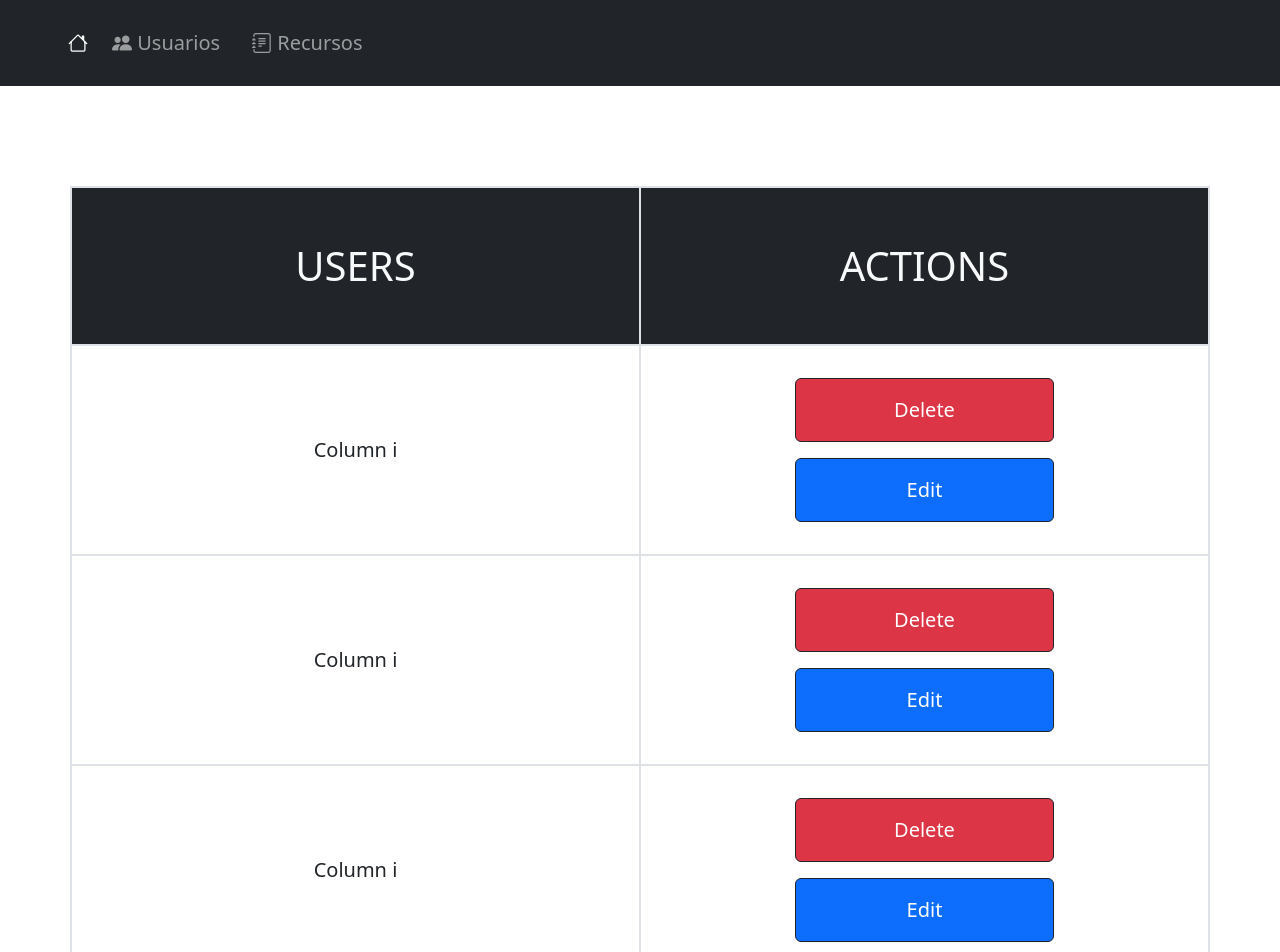
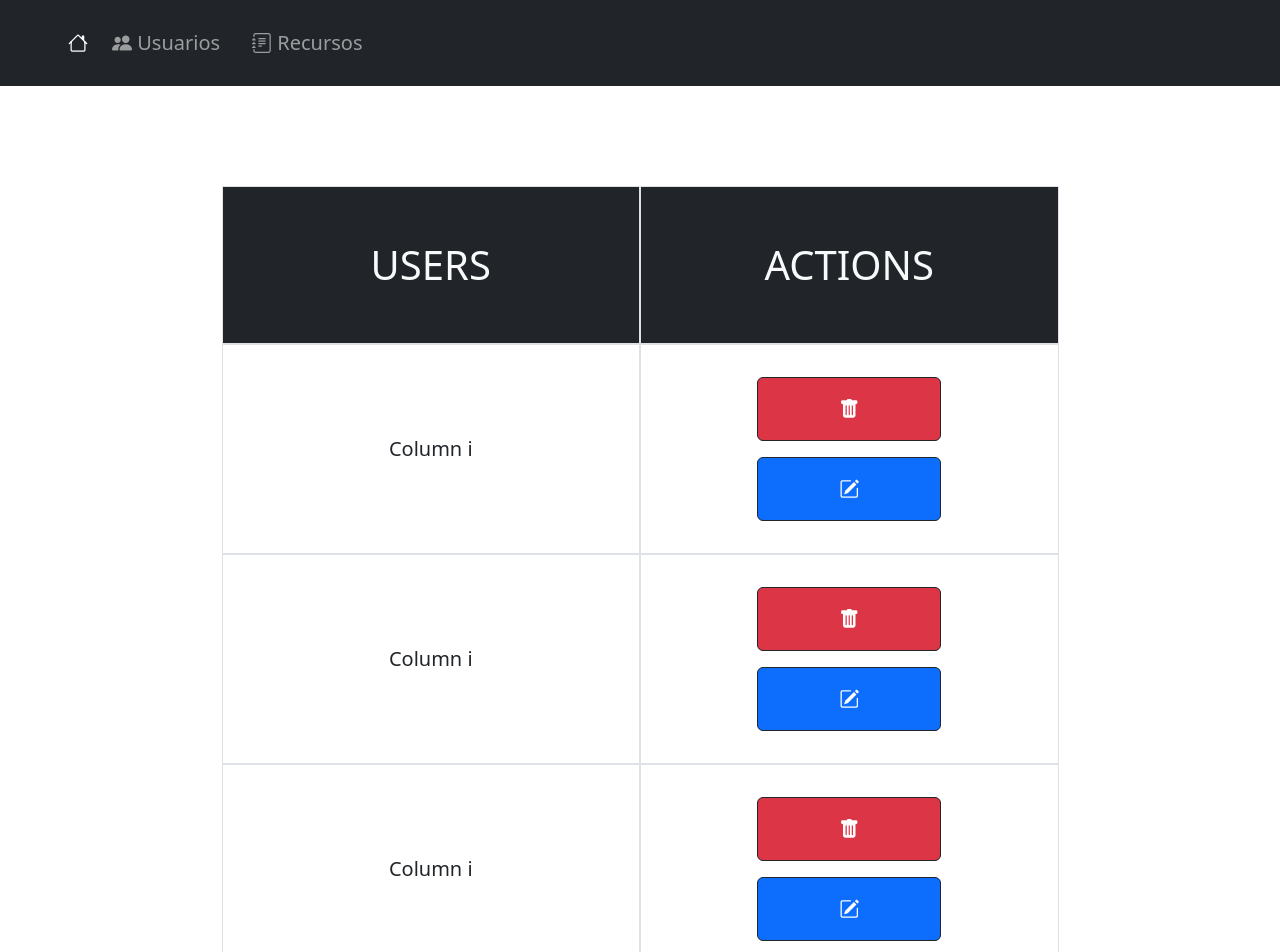
Before and after one commit to mjmoral5/grupal_API, an Angular app: page /users in a window 1280 px wide. Shown: the top 952 px of the page. Built offline with nearby package versions, Linux system fonts and the light colour scheme; no server answers.

Commit message:
Añadiendo iconos

```diff
--- a/src/app/component/list-resources/list-resources.component.html
+++ b/src/app/component/list-resources/list-resources.component.html
@@ -1,13 +1,11 @@
 <app-nav-bar></app-nav-bar>
 <div class="container my-4 my-xl-5">
   <div class="row text-center w-75 m-auto">
-    <div class="row">
-      <div class="col p-xl-5 p-3 fs-1 text-uppercase border bg-dark text-light">
-        Users
-      </div>
-      <div class="col p-xl-5 p-3 fs-1 text-uppercase border bg-dark text-light">
-        Resources
-      </div>
+    <div class="col p-3 p-xl-5 fs-1 text-uppercase border bg-dark text-light">
+      Users
+    </div>
+    <div class="col p-3 p-xl-5 fs-1 text-uppercase border bg-dark text-light">
+      Resources
     </div>
     <div class="row"></div>
     <div class="d-flex justify-content-center align-items-center col p-xl-4 p-3 fs-5 border">
--- a/src/app/component/list-users/list-users.component.html
+++ b/src/app/component/list-users/list-users.component.html
@@ -1,26 +1,66 @@
 <app-nav-bar></app-nav-bar>
 
-<div class="container border my-4 my-xl-5">
-  <div class="row text-center">
-    <div class="col p-xl-5 p-3 fs-1 text-uppercase font-weight-bold border bg-dark text-light ">Users</div>
-    <div class="col p-xl-5 p-3 fs-1 text-uppercase font-weight-bold border bg-dark text-light ">Actions</div>
-    <div class="row"></div>
-    <div class="d-flex justify-content-center align-items-center col p-xl-4 p-3 fs-5 border">Column i</div>
-    <div class="col p-xl-4 p-3 border">
-      <button class="w-50 btn btn-danger fs-5 p-3 m-2 mx-xl-3 text-center font-weight-bold border border-dark">Delete</button>
-      <button class="w-50 btn btn-primary fs-5 p-3 m-2 mx-xl-3 text-center font-weight-bold border border-dark">Edit</button>
+<div class="container my-4 my-xl-5">
+  <div class="row text-center w-75 m-auto">
+    <div class="col p-3 p-xl-5 fs-1 text-uppercase border bg-dark text-light">
+      Users
+    </div>
+    <div class="col p-3 p-xl-5 fs-1 text-uppercase border bg-dark text-light">
+      Actions
     </div>
     <div class="row"></div>
-    <div class="d-flex justify-content-center align-items-center col p-xl-4 p-3 fs-5 border">Column i</div>
+    <div
+      class="d-flex justify-content-center align-items-center col p-xl-4 p-3 fs-5 border"
+    >
+      Column i
+    </div>
     <div class="col p-xl-4 p-3 border">
-      <button class="w-50 btn btn-danger fs-5 p-3 m-2 mx-xl-3 text-center font-weight-bold border border-dark">Delete</button>
-      <button class="w-50 btn btn-primary fs-5 p-3 m-2 mx-xl-3 text-center font-weight-bold border border-dark">Edit</button>
+      <button
+        class="w-50 btn btn-danger fs-5 p-3 m-2 mx-xl-3 text-center font-weight-bold border border-dark"
+      >
+        <i class="bi bi-trash-fill"></i>
+      </button>
+      <button
+        class="w-50 btn btn-primary fs-5 p-3 m-2 mx-xl-3 text-center font-weight-bold border border-dark"
+      >
+       <i class="bi bi-pencil-square"></i>
+      </button>
     </div>
     <div class="row"></div>
-    <div class="d-flex justify-content-center align-items-center col p-xl-4 p-3 fs-5 border">Column i</div>
+    <div
+      class="d-flex justify-content-center align-items-center col p-xl-4 p-3 fs-5 border"
+    >
+      Column i
+    </div>
     <div class="col p-xl-4 p-3 border">
-      <button class="w-50 btn btn-danger fs-5 p-3 m-2 mx-xl-3 text-center font-weight-bold border border-dark">Delete</button>
-      <button class="w-50 btn btn-primary fs-5 p-3 m-2 mx-xl-3 text-center font-weight-bold border border-dark">Edit</button>
+      <button
+        class="w-50 btn btn-danger fs-5 p-3 m-2 mx-xl-3 text-center font-weight-bold border border-dark"
+      >
+        <i class="bi bi-trash-fill"></i>
+      </button>
+      <button
+        class="w-50 btn btn-primary fs-5 p-3 m-2 mx-xl-3 text-center font-weight-bold border border-dark"
+      >
+       <i class="bi bi-pencil-square"></i>
+      </button>
+    </div>
+    <div class="row"></div>
+    <div
+      class="d-flex justify-content-center align-items-center col p-xl-4 p-3 fs-5 border"
+    >
+      Column i
+    </div>
+    <div class="col p-xl-4 p-3 border">
+      <button
+        class="w-50 btn btn-danger fs-5 p-3 m-2 mx-xl-3 text-center font-weight-bold border border-dark"
+      >
+        <i class="bi bi-trash-fill"></i>
+      </button>
+      <button
+        class="w-50 btn btn-primary fs-5 p-3 m-2 mx-xl-3 text-center font-weight-bold border border-dark"
+      >
+       <i class="bi bi-pencil-square"></i>
+      </button>
     </div>
   </div>
 </div>
```
